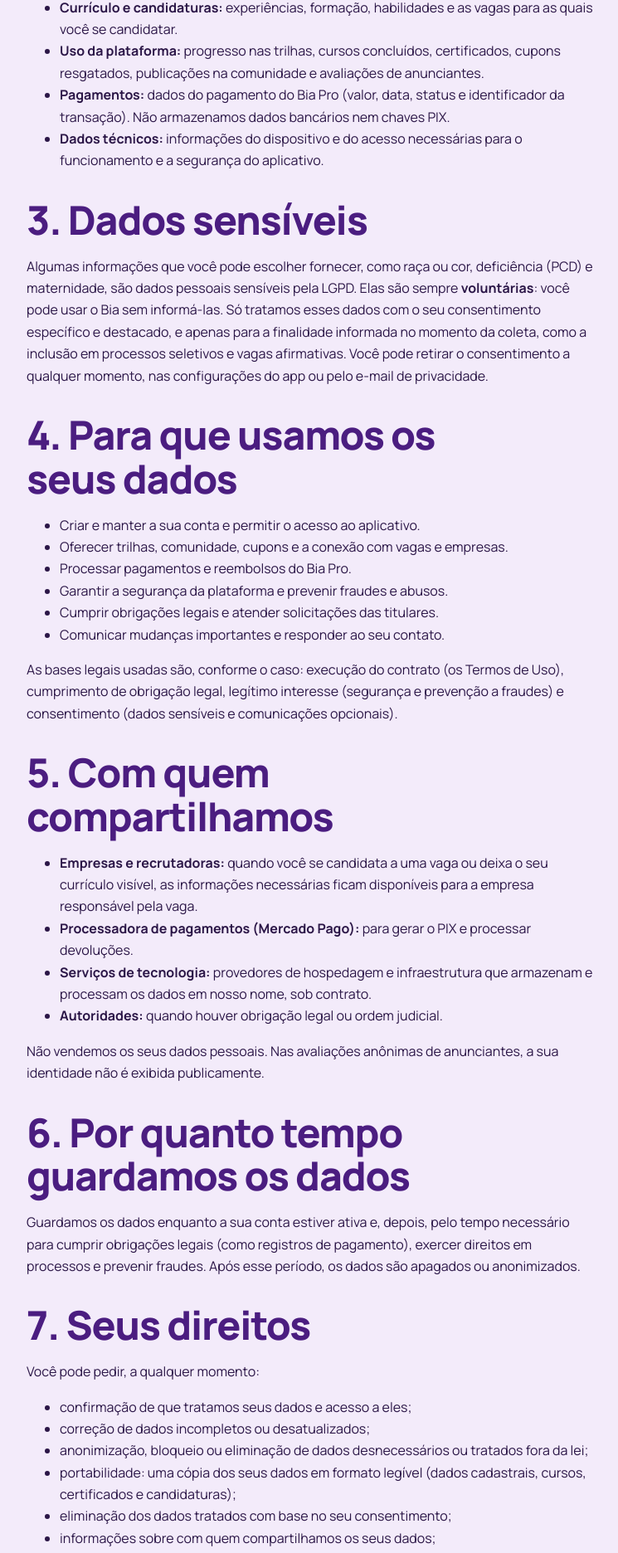
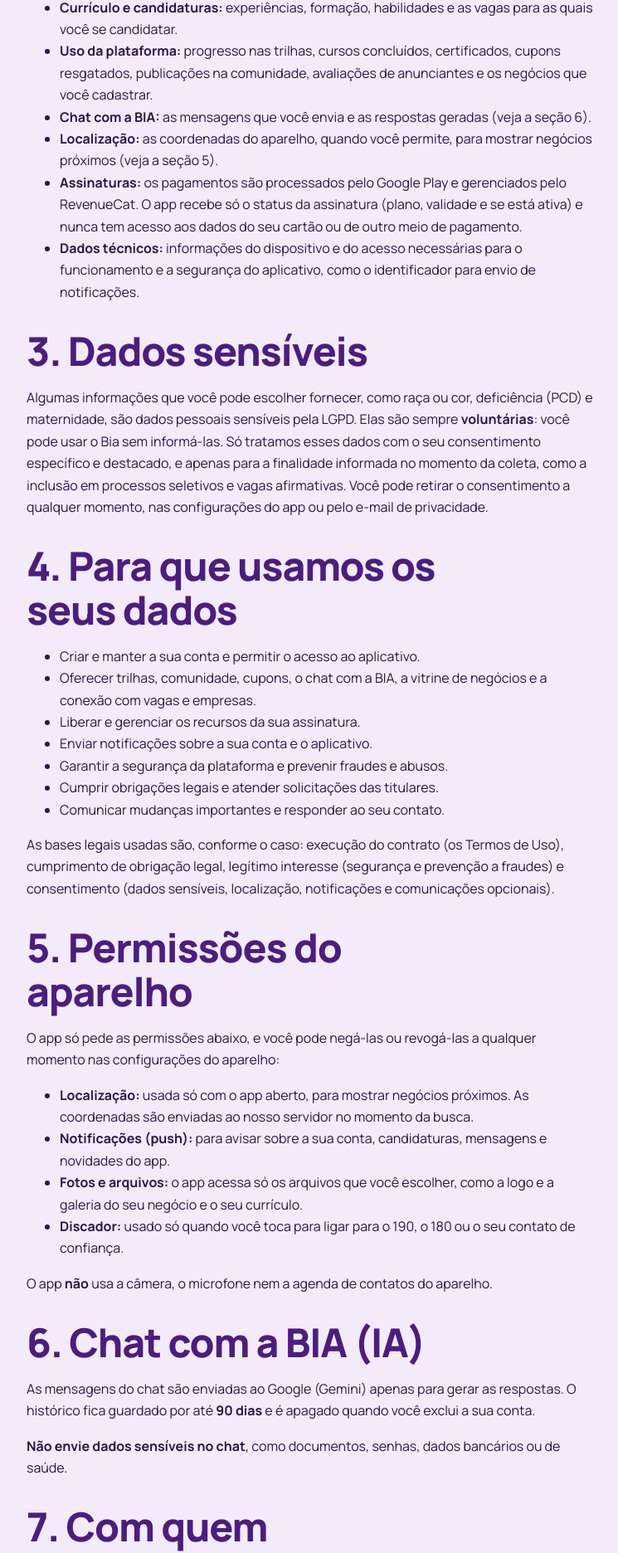
Before and after one commit to leaobia/guiabia-site, a Next.js app: page /privacidade in a window 1280 px wide. Shown: the part 697-2569 px from the top of the page at 83% size, without its empty margins (264-1009 px from the left). Built offline with nearby package versions, Linux system fonts and the light colour scheme.

Commit message:
mudanças

```diff
--- a/app/excluir-conta/page.tsx
+++ b/app/excluir-conta/page.tsx
@@ -104,8 +104,9 @@ export default function ExcluirConta() {
         <h2 style={h2Style}>O que é mantido, por quanto tempo e por quê</h2>
         <ul>
           <li>
-            <strong>Registros de pagamento</strong> do Bia Pro (valor, data,
-            status e identificador da transação): guardados por até{" "}
+            <strong>Registros de pagamento e assinatura</strong> (plano,
+            datas, status e identificador da compra no Google Play):
+            guardados por até{" "}
             <strong>5 anos</strong>, por obrigação legal e fiscal e para
             atender eventuais reembolsos ou contestações.
           </li>
--- a/app/privacidade/page.tsx
+++ b/app/privacidade/page.tsx
@@ -53,16 +53,27 @@ export default function Privacidade() {
         <li>
           <strong>Uso da plataforma:</strong> progresso nas trilhas, cursos
           concluídos, certificados, cupons resgatados, publicações na
-          comunidade e avaliações de anunciantes.
+          comunidade, avaliações de anunciantes e os negócios que você
+          cadastrar.
         </li>
         <li>
-          <strong>Pagamentos:</strong> dados do pagamento do Bia Pro (valor,
-          data, status e identificador da transação). Não armazenamos dados
-          bancários nem chaves PIX.
+          <strong>Chat com a BIA:</strong> as mensagens que você envia e as
+          respostas geradas (veja a seção 6).
+        </li>
+        <li>
+          <strong>Localização:</strong> as coordenadas do aparelho, quando
+          você permite, para mostrar negócios próximos (veja a seção 5).
+        </li>
+        <li>
+          <strong>Assinaturas:</strong> os pagamentos são processados pelo
+          Google Play e gerenciados pelo RevenueCat. O app recebe só o status
+          da assinatura (plano, validade e se está ativa) e nunca tem acesso
+          aos dados do seu cartão ou de outro meio de pagamento.
         </li>
         <li>
           <strong>Dados técnicos:</strong> informações do dispositivo e do
-          acesso necessárias para o funcionamento e a segurança do aplicativo.
+          acesso necessárias para o funcionamento e a segurança do aplicativo,
+          como o identificador para envio de notificações.
         </li>
       </ul>
 
@@ -82,10 +93,11 @@ export default function Privacidade() {
       <ul>
         <li>Criar e manter a sua conta e permitir o acesso ao aplicativo.</li>
         <li>
-          Oferecer trilhas, comunidade, cupons e a conexão com vagas e
-          empresas.
+          Oferecer trilhas, comunidade, cupons, o chat com a BIA, a vitrine de
+          negócios e a conexão com vagas e empresas.
         </li>
-        <li>Processar pagamentos e reembolsos do Bia Pro.</li>
+        <li>Liberar e gerenciar os recursos da sua assinatura.</li>
+        <li>Enviar notificações sobre a sua conta e o aplicativo.</li>
         <li>
           Garantir a segurança da plataforma e prevenir fraudes e abusos.
         </li>
@@ -95,11 +107,52 @@ export default function Privacidade() {
       <p>
         As bases legais usadas são, conforme o caso: execução do contrato (os
         Termos de Uso), cumprimento de obrigação legal, legítimo interesse
-        (segurança e prevenção a fraudes) e consentimento (dados sensíveis e
-        comunicações opcionais).
+        (segurança e prevenção a fraudes) e consentimento (dados sensíveis,
+        localização, notificações e comunicações opcionais).
       </p>
 
-      <h2 style={h2Style}>5. Com quem compartilhamos</h2>
+      <h2 style={h2Style}>5. Permissões do aparelho</h2>
+      <p>
+        O app só pede as permissões abaixo, e você pode negá-las ou
+        revogá-las a qualquer momento nas configurações do aparelho:
+      </p>
+      <ul>
+        <li>
+          <strong>Localização:</strong> usada só com o app aberto, para
+          mostrar negócios próximos. As coordenadas são enviadas ao nosso
+          servidor no momento da busca.
+        </li>
+        <li>
+          <strong>Notificações (push):</strong> para avisar sobre a sua conta,
+          candidaturas, mensagens e novidades do app.
+        </li>
+        <li>
+          <strong>Fotos e arquivos:</strong> o app acessa só os arquivos que
+          você escolher, como a logo e a galeria do seu negócio e o seu
+          currículo.
+        </li>
+        <li>
+          <strong>Discador:</strong> usado só quando você toca para ligar para
+          o 190, o 180 ou o seu contato de confiança.
+        </li>
+      </ul>
+      <p>
+        O app <strong>não</strong> usa a câmera, o microfone nem a agenda de
+        contatos do aparelho.
+      </p>
+
+      <h2 style={h2Style}>6. Chat com a BIA (IA)</h2>
+      <p>
+        As mensagens do chat são enviadas ao Google (Gemini) apenas para gerar
+        as respostas. O histórico fica guardado por até{" "}
+        <strong>90 dias</strong> e é apagado quando você exclui a sua conta.
+      </p>
+      <p>
+        <strong>Não envie dados sensíveis no chat</strong>, como documentos,
+        senhas, dados bancários ou de saúde.
+      </p>
+
+      <h2 style={h2Style}>7. Com quem compartilhamos</h2>
       <ul>
         <li>
           <strong>Empresas e recrutadoras:</strong> quando você se candidata a
@@ -107,13 +160,15 @@ export default function Privacidade() {
           necessárias ficam disponíveis para a empresa responsável pela vaga.
         </li>
         <li>
-          <strong>Processadora de pagamentos (Mercado Pago):</strong> para
-          gerar o PIX e processar devoluções.
-        </li>
-        <li>
-          <strong>Serviços de tecnologia:</strong> provedores de hospedagem e
-          infraestrutura que armazenam e processam os dados em nosso nome, sob
-          contrato.
+          <strong>Operadores</strong>, que tratam dados em nosso nome, sob
+          contrato:
+          <ul>
+            <li>Google: Google Play (assinaturas) e Firebase/FCM (notificações);</li>
+            <li>Expo: envio de notificações;</li>
+            <li>RevenueCat: gerenciamento das assinaturas;</li>
+            <li>Vercel: hospedagem;</li>
+            <li>Google AI (Gemini): respostas do chat com a BIA.</li>
+          </ul>
         </li>
         <li>
           <strong>Autoridades:</strong> quando houver obrigação legal ou
@@ -125,15 +180,39 @@ export default function Privacidade() {
         anunciantes, a sua identidade não é exibida publicamente.
       </p>
 
-      <h2 style={h2Style}>6. Por quanto tempo guardamos os dados</h2>
+      <h2 style={h2Style}>8. Transferência internacional de dados</h2>
       <p>
-        Guardamos os dados enquanto a sua conta estiver ativa e, depois, pelo
-        tempo necessário para cumprir obrigações legais (como registros de
-        pagamento), exercer direitos em processos e prevenir fraudes. Após
-        esse período, os dados são apagados ou anonimizados.
+        Esses operadores podem processar dados fora do Brasil. Nesses casos, a
+        transferência segue as salvaguardas previstas na LGPD, como cláusulas
+        contratuais e a adoção de padrões adequados de proteção de dados.
       </p>
 
-      <h2 style={h2Style}>7. Seus direitos</h2>
+      <h2 style={h2Style}>9. Por quanto tempo guardamos os dados</h2>
+      <p>
+        Guardamos os dados enquanto a sua conta estiver ativa. Depois da
+        exclusão da conta:
+      </p>
+      <ul>
+        <li>
+          <strong>registros de pagamento e assinatura:</strong> até 5 anos,
+          por obrigação legal e fiscal e para atender reembolsos ou
+          contestações;
+        </li>
+        <li>
+          <strong>registro do pedido de exclusão</strong> (data e e-mail): até
+          5 anos, para comprovar que o pedido foi atendido;
+        </li>
+        <li>
+          <strong>cópias de segurança (backups):</strong> sobrescritas em até
+          90 dias.
+        </li>
+      </ul>
+      <p>
+        O histórico do chat com a BIA é guardado por até 90 dias, mesmo com a
+        conta ativa. Após esses prazos, os dados são apagados ou anonimizados.
+      </p>
+
+      <h2 style={h2Style}>10. Seus direitos</h2>
       <p>Você pode pedir, a qualquer momento:</p>
       <ul>
         <li>confirmação de que tratamos seus dados e acesso a eles;</li>
@@ -157,13 +236,12 @@ export default function Privacidade() {
         Nacional de Proteção de Dados (ANPD).
       </p>
 
-      <h2 style={h2Style}>8. Exclusão de conta</h2>
+      <h2 style={h2Style}>11. Exclusão de conta</h2>
       <p>
         Você pode excluir a sua conta diretamente nas configurações do
-        aplicativo. Ao excluir, removemos os seus dados pessoais. Podemos
-        manter um registro anônimo (que não permite identificar você) e as
-        informações que a lei nos obriga a guardar, como os registros de
-        pagamento.
+        aplicativo. Ao excluir, removemos os seus dados pessoais, exceto as
+        informações que a lei nos obriga a guardar, pelos prazos da seção 9.
+        Excluir a conta não cancela a assinatura no Google Play.
       </p>
       <p>
         O passo a passo, o pedido de exclusão sem o aplicativo e a lista do
@@ -171,29 +249,36 @@ export default function Privacidade() {
         <Link href="/excluir-conta">Excluir conta</Link>.
       </p>
 
-      <h2 style={h2Style}>9. Segurança</h2>
+      <h2 style={h2Style}>12. Segurança</h2>
       <p>
         Adotamos medidas técnicas e organizacionais para proteger os seus
-        dados contra acesso não autorizado, perda e uso indevido. Nenhum
-        sistema é totalmente seguro; por isso, mantenha a sua senha em sigilo
-        e avise a gente se suspeitar de qualquer acesso indevido à sua conta.
+        dados contra acesso não autorizado, perda e uso indevido. O seu
+        contato de confiança fica salvo só no seu aparelho, e o modo discreto
+        não envia nenhum dado ao nosso servidor.
+      </p>
+      <p>
+        Nenhum sistema é totalmente seguro; por isso, mantenha a sua senha em
+        sigilo e avise a gente se suspeitar de qualquer acesso indevido à sua
+        conta.
       </p>
 
-      <h2 style={h2Style}>10. Crianças e adolescentes</h2>
+      <h2 style={h2Style}>13. Crianças e adolescentes</h2>
       <p>
-        O Bia é destinado a maiores de 18 anos. Se identificarmos dados de
-        menores sem a autorização de um responsável legal, eles serão
-        excluídos.
+        O Bia é destinado a pessoas a partir de 14 anos. Os dados de
+        adolescentes (de 14 a 17 anos) são tratados sempre no melhor interesse
+        deles, conforme o art. 14 da LGPD. Menores de 18 anos só podem
+        contratar planos pagos com a autorização do responsável legal. Se
+        identificarmos dados de menores de 14 anos, eles serão excluídos.
       </p>
 
-      <h2 style={h2Style}>11. Encarregada de proteção de dados (DPO)</h2>
+      <h2 style={h2Style}>14. Encarregada de proteção de dados (DPO)</h2>
       <p>
         A pessoa responsável por receber as suas solicitações e as
         comunicações da ANPD é {NOME_ENCARREGADA}. Contato:{" "}
         <a href={`mailto:${EMAIL_PRIVACIDADE}`}>{EMAIL_PRIVACIDADE}</a>.
       </p>
 
-      <h2 style={h2Style}>12. Alterações nesta Política</h2>
+      <h2 style={h2Style}>15. Alterações nesta Política</h2>
       <p>
         Podemos atualizar esta Política periodicamente. Quando houver mudanças
         relevantes, avisaremos você pela plataforma e indicaremos a nova
```
Also changed, not shown: app/termo/page.tsx (+58 -31 lines).
